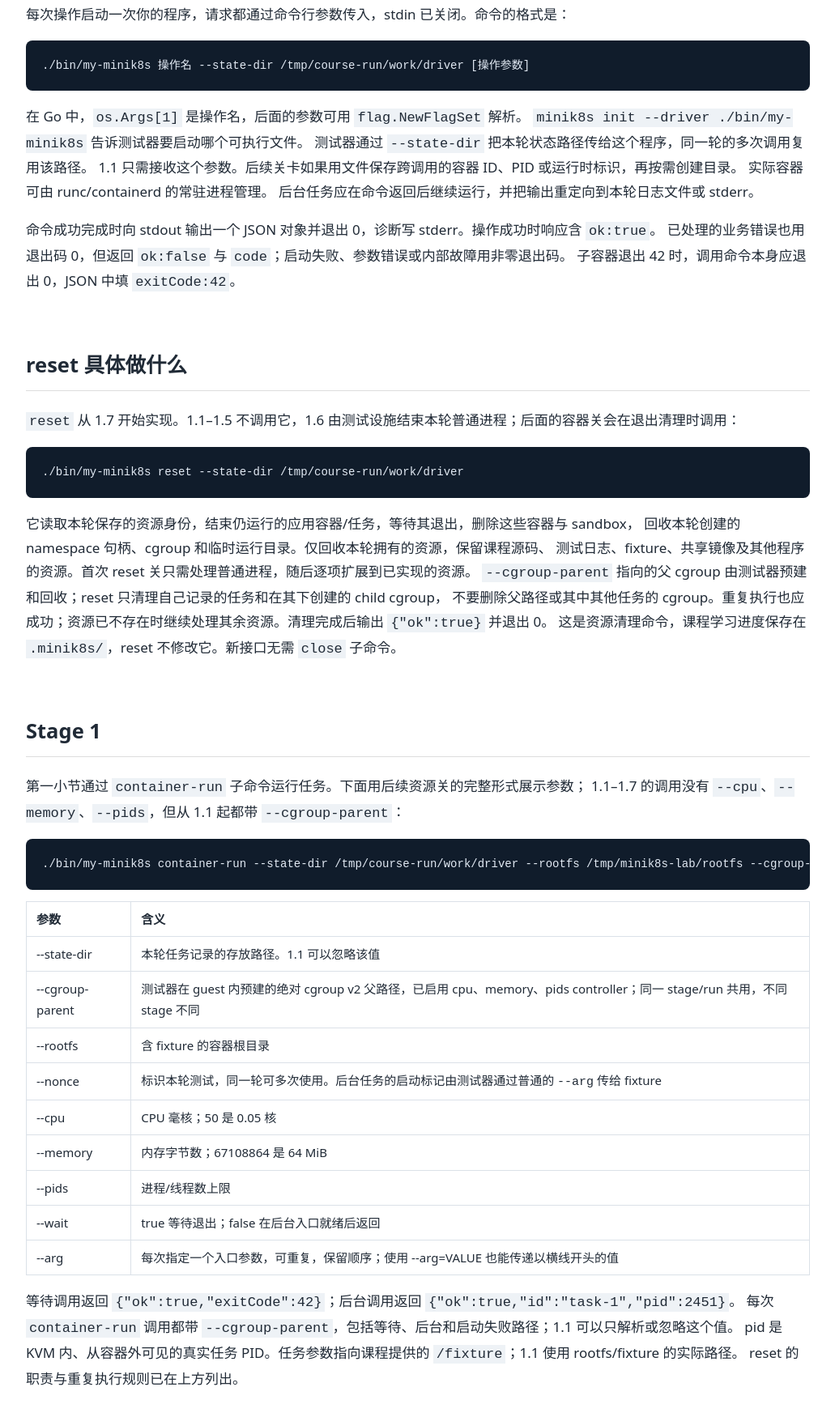
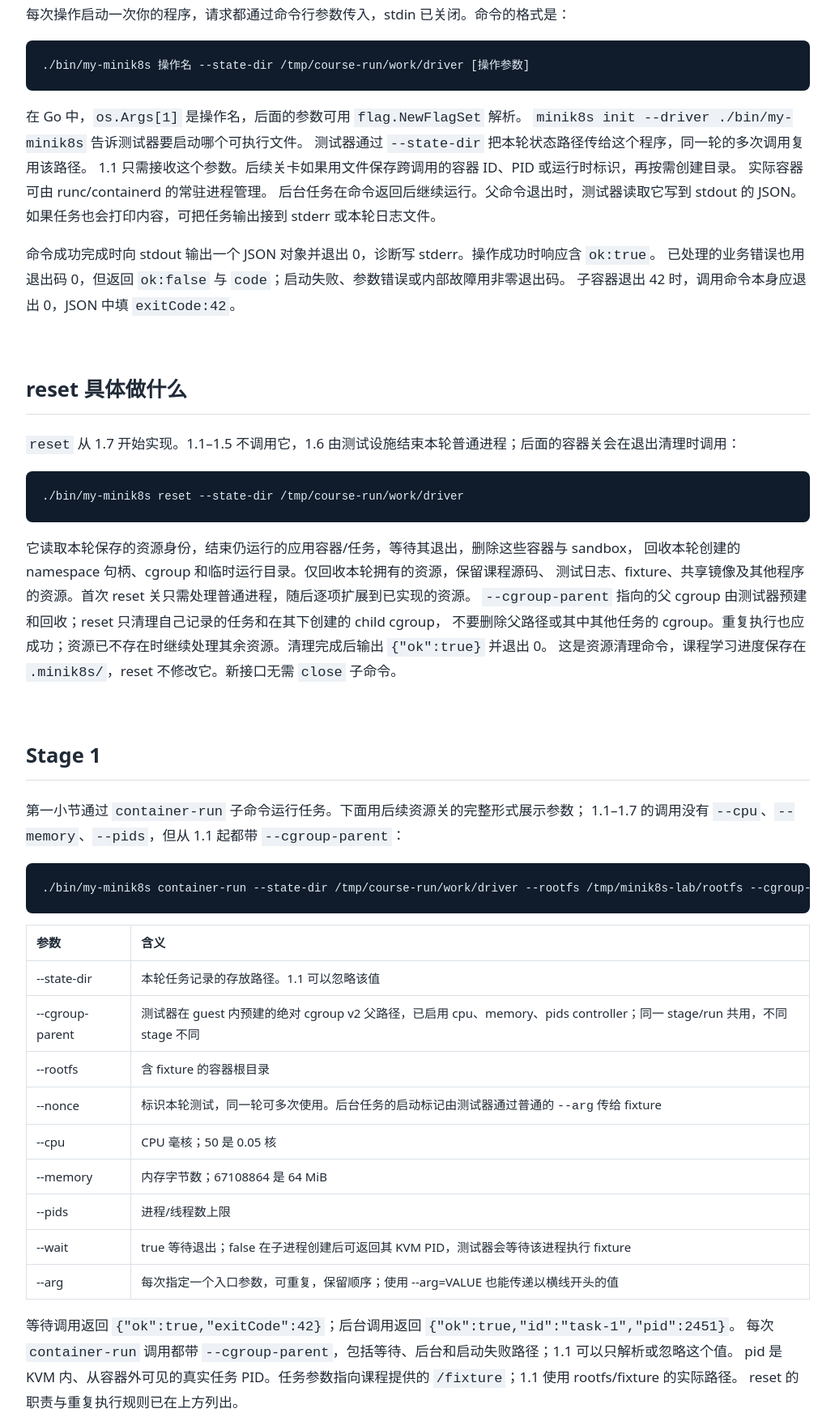
Before and after one commit to rb-tyz/minik8s-tutorial, a plain HTML site: page grader/docs/ADAPTER.html in a window 1280 px wide. Shown: the part 1559-3309 px from the top of the page at 81% size, without its empty margins (124-1155 px from the left). Drawn offline with Linux system fonts and the light colour scheme.

Commit message:
说明后台调用可在子进程切换入口前返回

```diff
--- a/grader/docs/ADAPTER.html
+++ b/grader/docs/ADAPTER.html
@@ -55,7 +55,7 @@
 测试器通过 <code>--state-dir</code> 把本轮状态路径传给这个程序，同一轮的多次调用复用该路径。
 1.1 只需接收这个参数。后续关卡如果用文件保存跨调用的容器 ID、PID 或运行时标识，再按需创建目录。
 实际容器可由 runc/containerd 的常驻进程管理。
-后台任务应在命令返回后继续运行，并把输出重定向到本轮日志文件或 stderr。</p>
+后台任务在命令返回后继续运行。父命令退出时，测试器读取它写到 stdout 的 JSON。如果任务也会打印内容，可把任务输出接到 stderr 或本轮日志文件。</p>
 <p>命令成功完成时向 stdout 输出一个 JSON 对象并退出 0，诊断写 stderr。操作成功时响应含 <code>ok:true</code>。
 已处理的业务错误也用退出码 0，但返回 <code>ok:false</code> 与 <code>code</code>；启动失败、参数错误或内部故障用非零退出码。
 子容器退出 42 时，调用命令本身应退出 0，JSON 中填 <code>exitCode:42</code>。</p>
@@ -112,7 +112,7 @@
 </tr>
 <tr>
 <td>--wait</td>
-<td>true 等待退出；false 在后台入口就绪后返回</td>
+<td>true 等待退出；false 在子进程创建后可返回其 KVM PID，测试器会等待该进程执行 fixture</td>
 </tr>
 <tr>
 <td>--arg</td>
```
Also changed, not shown: grader/content/steps/1.6.html (+2 -2 lines).
